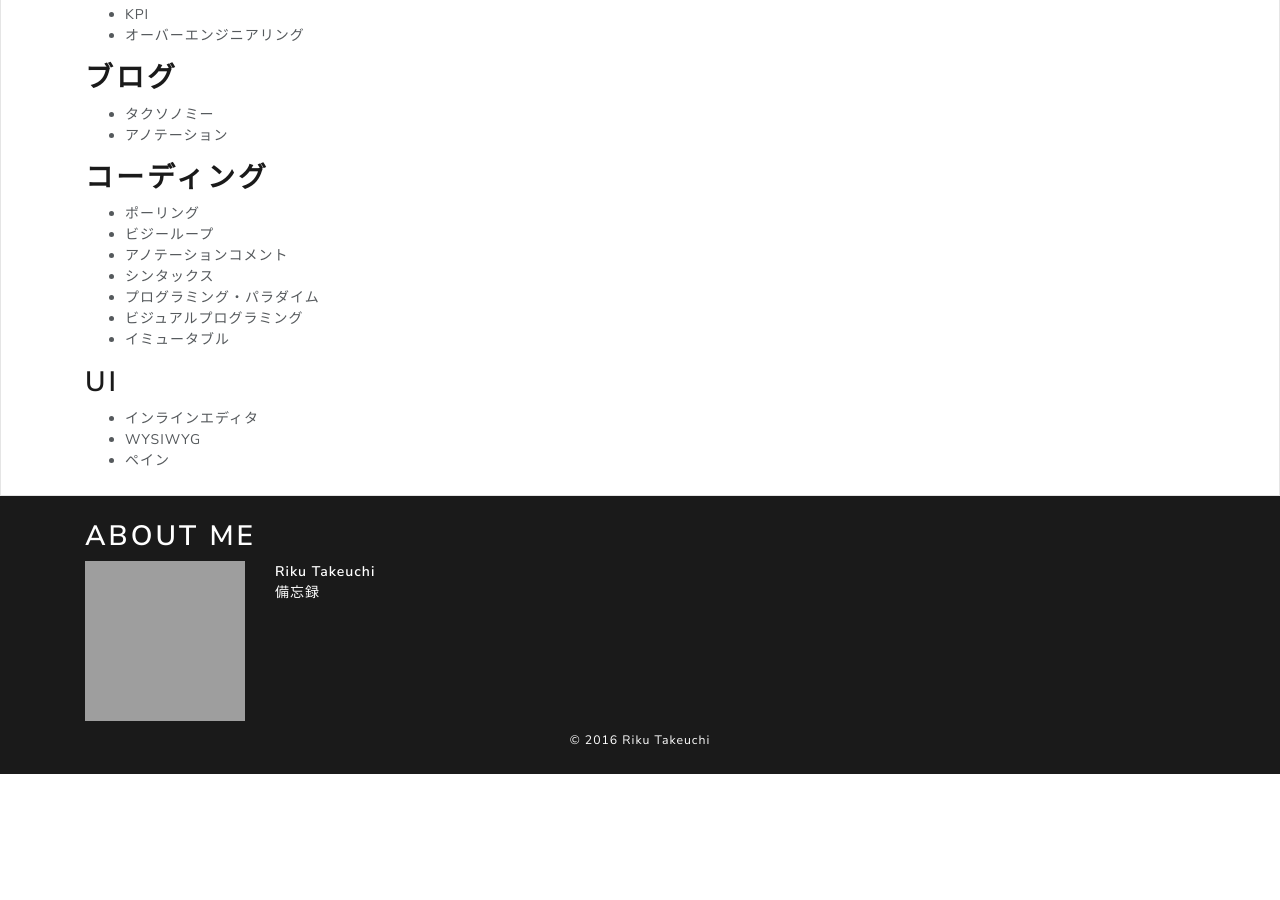
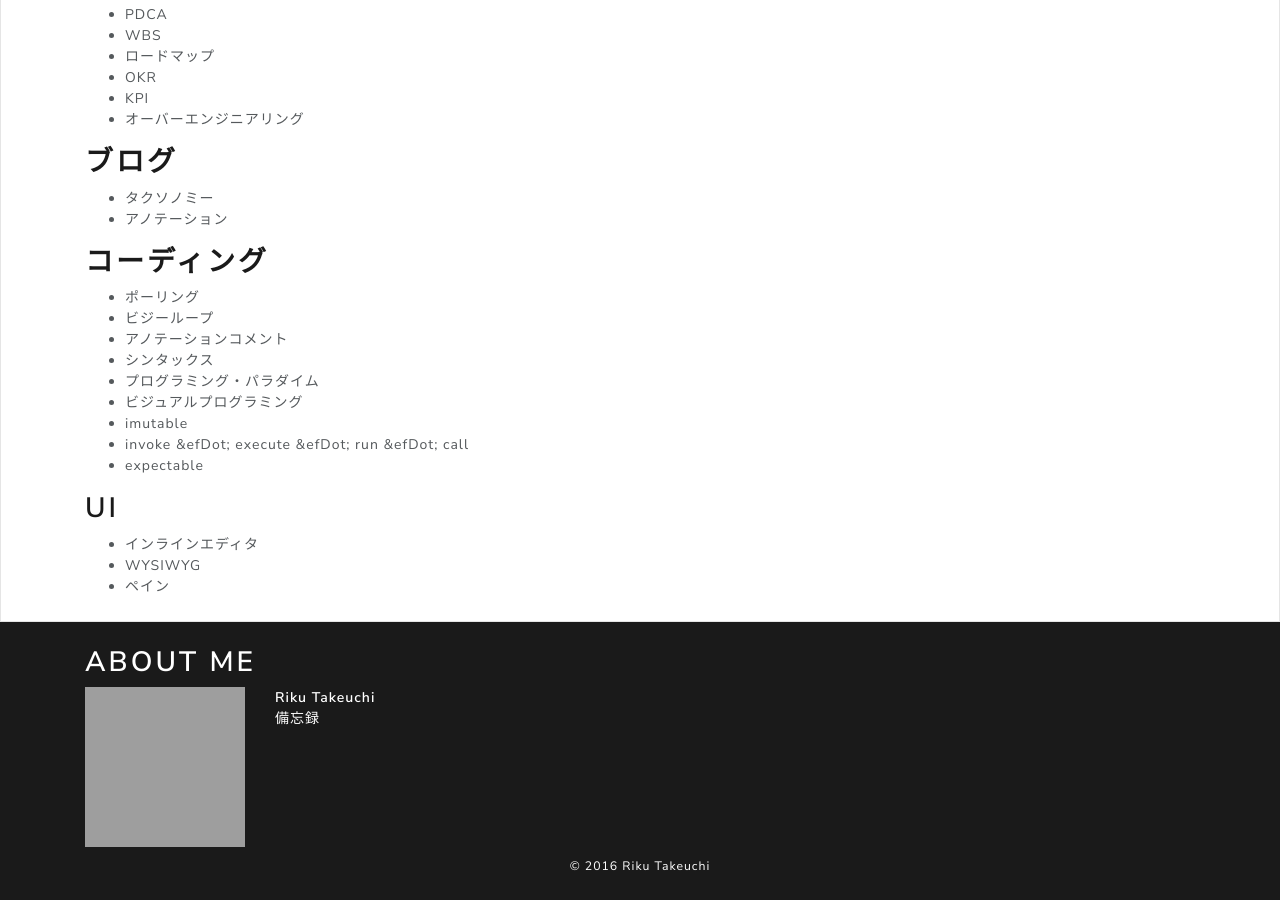
Before and after one commit to rikuson/rikuson, a Jekyll site: the page built from vocabulary.md, in a window 1280 px wide and 900 px high, scrolled down 4456 px. Built offline with Jekyll 4.4.1, drawn with Linux system fonts in a browser that asks for light colours; nearby versions of some CDN libraries; a script that is not in the unit is left out; before the commit the page ends 5230 px from its top, so only the background shows below that; some of the changed text lies outside the part shown; grey boxes are pictures that could not be loaded.

Commit message:
chore: Update vocabulary

```diff
--- a/vocabulary.md
+++ b/vocabulary.md
@@ -207,7 +211,9 @@ permalink: /vocabulary/
 - シンタックス
 - プログラミング・パラダイム
 - ビジュアルプログラミング
-- イミュータブル
+- imutable
+- invoke &efDot; execute &efDot; run &efDot; call
+- expectable
 
 ## UI
 
```
Also changed, not shown: other parts of vocabulary.md (+4 -0 lines).
